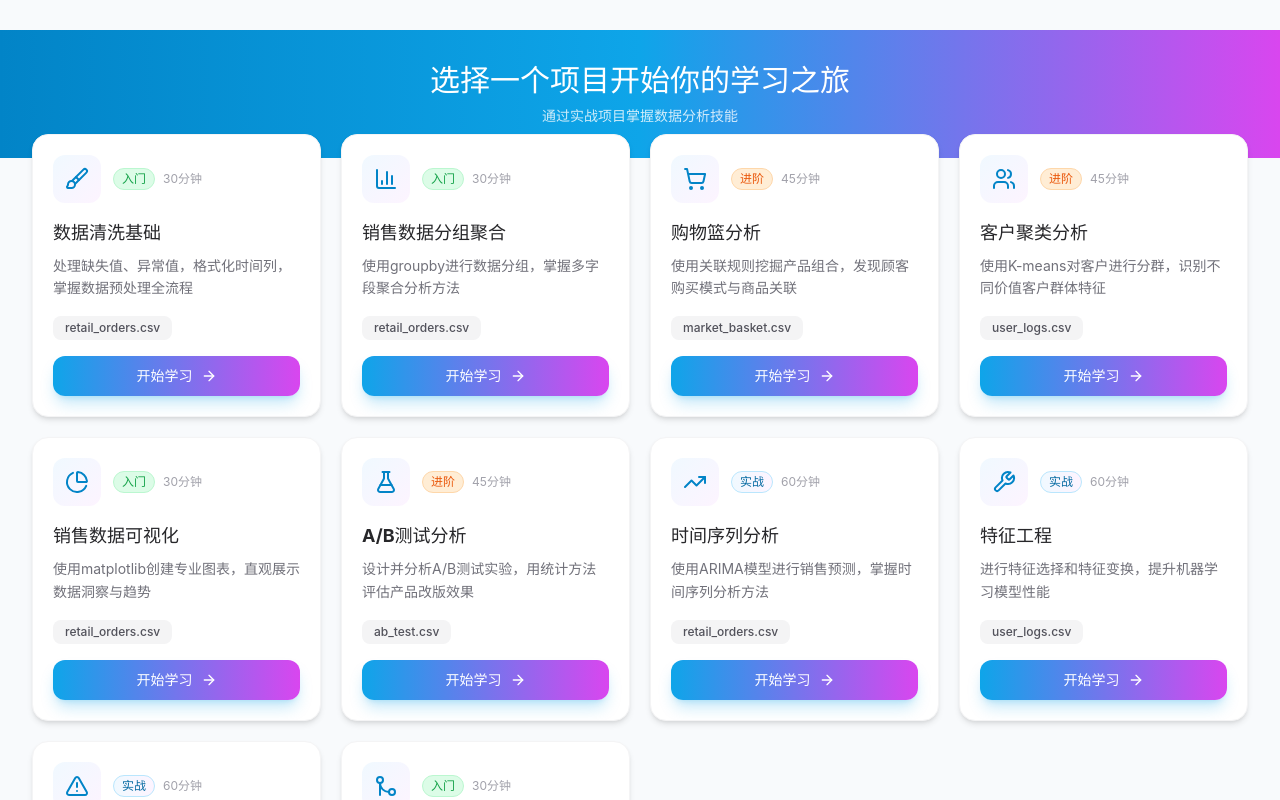
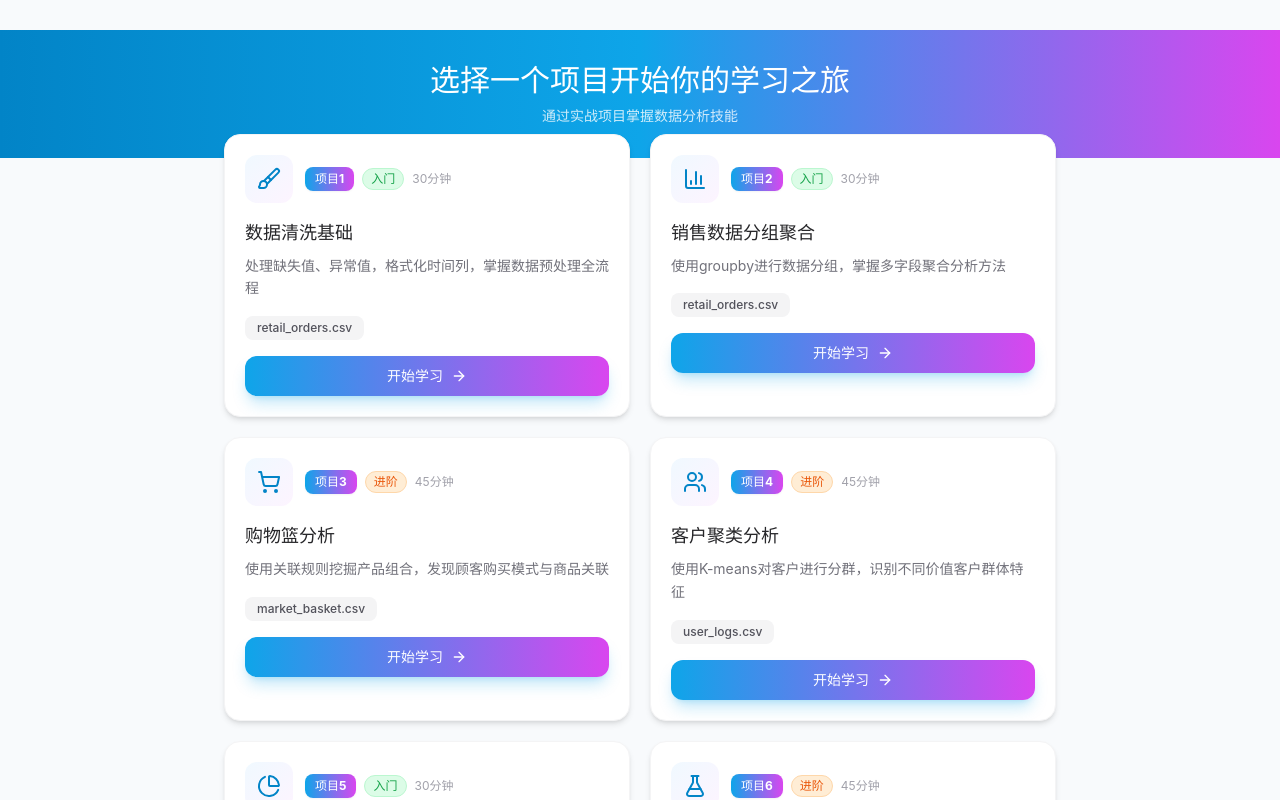
Before and after one commit to 7fxm/data-analysis-training, a React (Vite) app: page / in a window 1280 px wide. Shown: the part 720-1520 px from the top of the page. Built offline with nearby package versions, Linux system fonts and the light colour scheme.

Commit message:
项目卡片添加编号，改为两列布局

```diff
--- a/src/components/home/ProjectGrid.tsx
+++ b/src/components/home/ProjectGrid.tsx
@@ -60,8 +60,8 @@
         </div>
       </div>
 
-      <div className="max-w-7xl mx-auto px-4 sm:px-6 lg:px-8 -mt-6">
-        <div className="grid grid-cols-1 md:grid-cols-2 lg:grid-cols-3 xl:grid-cols-4 gap-5">
+      <div className="max-w-4xl mx-auto px-4 sm:px-6 lg:px-8 -mt-6">
+        <div className="grid grid-cols-1 md:grid-cols-2 gap-5">
           {projects.map((project) => {
             const levelStyle = levelStyles[project.level];
             const IconComponent = projectIcons[project.title] || BarChart3;
@@ -78,6 +78,9 @@
                       <IconComponent className="w-6 h-6 text-primary-600 dark:text-primary-400" />
                     </div>
                     <div className="flex items-center gap-2">
+                      <span className="text-xs font-bold text-white bg-gradient-to-r from-primary-500 to-accent-500 px-2.5 py-1 rounded-lg shadow-sm">
+                        项目{project.id}
+                      </span>
                       <span className={`text-xs font-medium px-2 py-0.5 rounded-full ${levelStyle.bg} ${levelStyle.text} border ${levelStyle.border}`}>
                         {project.level}
                       </span>
```
